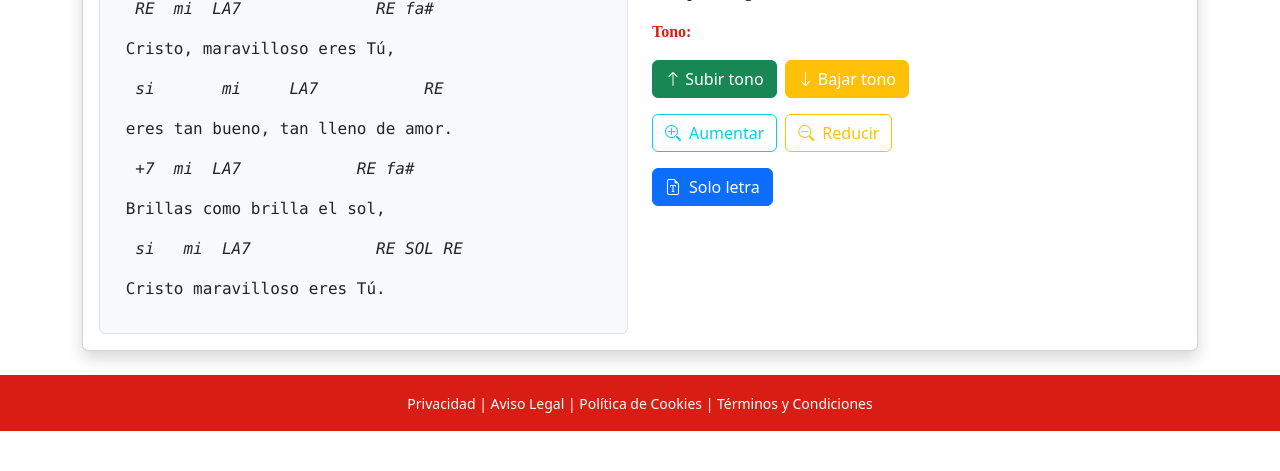
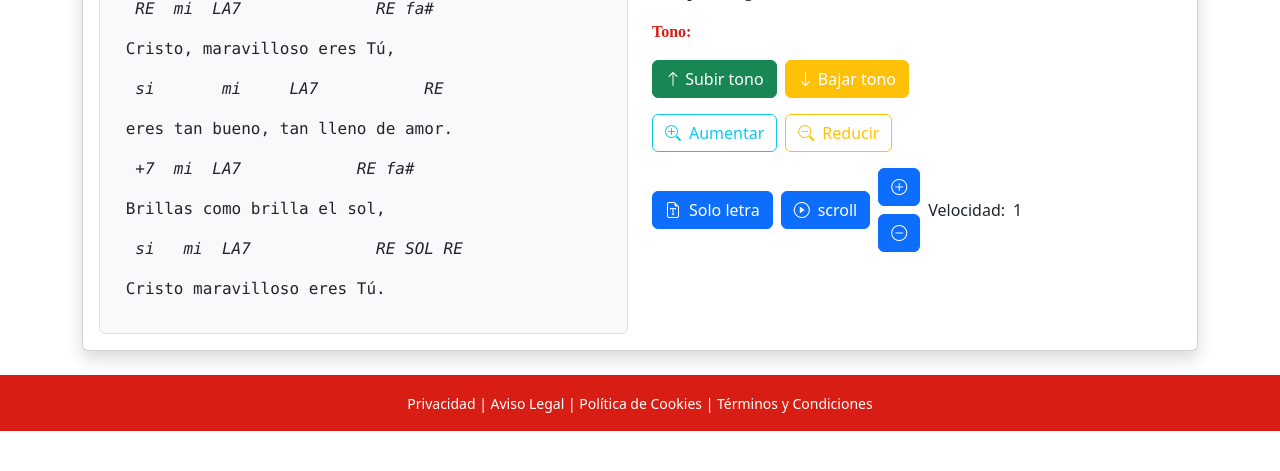
Before and after one commit to marcobatistacalado/TFG-DAW-CANCIONERO-DIGITAL-SALESIANO, a Django app: page /cancion/1/ in a window 1280 px wide. Shown: the part 329-800 px from the top of the page. Run offline with Django 5.2, Linux system fonts and the light colour scheme; data comes from the database, SQL or seed files in the repository; some libraries are stand-ins or nearby versions; some web fonts are replaced.

Commit message:
Scroll Terminado

```diff
--- a/cancionero_digital_salesiano/canciones/templates/canciones/cancion.html
+++ b/cancionero_digital_salesiano/canciones/templates/canciones/cancion.html
@@ -59,11 +59,25 @@
                             </div>
                         </div>
                     </div>
-                    <div class="mb-3">
+                    <div class="mb-3 d-flex gap-2 align-items-center">
                         <button type="button" class="btn btn-primary d-flex gap-2" id="btn-solo-letra">
                             <i class="bi bi-file-earmark-font icono"></i>Solo letra
                         </button>
-
+                        <button type="button" class="btn btn-primary d-flex gap-2" id="btn-scroll">
+                            <i class="bi bi-play-circle"></i>scroll
+                        </button>
+                        <div class="velocidades d-flex flex-column gap-2">
+                            <button type="button" class="btn btn-primary d-flex gap-2" id="btn-pls-speed">
+                                <i class="bi bi-plus-circle"></i>
+                            </button>
+                            <button type="button" class="btn btn-primary d-flex gap-2" id="btn-mn-speed">
+                                <i class="bi bi-dash-circle"></i>
+                            </button>
+                        </div>
+                        <div class="d-flex gap-2 align-items-center">
+                            <span>Velocidad:</span>
+                            <span id="velocidad-actual">1</span>
+                        </div>
                     </div>
                 </div>
             </div>
--- a/cancionero_digital_salesiano/static/css/style.css
+++ b/cancionero_digital_salesiano/static/css/style.css
@@ -80,6 +80,11 @@ pre{
     text-align: center;
 }
 
+.letra-movil{
+   max-height: 400px; /* o lo que prefieras */
+    overflow-y: auto;
+}
+
 /*Tamaño aproximado de tablets...*/
 @media screen and (max-width: 912px) {
     .letra-movil{
--- a/cancionero_digital_salesiano/static/js/main.js
+++ b/cancionero_digital_salesiano/static/js/main.js
@@ -154,4 +154,74 @@ document.addEventListener("DOMContentLoaded", function () {
             }
         });
     }
+
+
+    // === 🚀 Auto Scroll ===
+    const scrollBtn = document.getElementById("btn-scroll");
+    let scrollInterval = null;
+    let isScrolling = false;
+    let velocidad = 1; // Velocidad inicial
+    const velocidadDisplay = document.getElementById("velocidad-actual");
+
+    //Si pulamnos los botones de velocidad
+    const plusBtn = document.getElementById("btn-pls-speed");
+    const minusBtn = document.getElementById("btn-mn-speed");
+    if (plusBtn) {
+        plusBtn.addEventListener("click", () => {
+            if (velocidad < 10) { // Limitar la velocidad máxima
+                velocidad += 1;
+                actualizarVelocidadDisplay();
+                console.log("Velocidad aumentada a:", velocidad);
+            }
+        });
+    }
+    if (minusBtn) {
+        minusBtn.addEventListener("click", () => {
+            if (velocidad > 1) {
+                velocidad -= 1;
+                actualizarVelocidadDisplay()
+                console.log("Velocidad disminuida a:", velocidad);
+            }
+        });
+    }
+
+    //velocidades
+    function actualizarVelocidadDisplay() {
+        if (velocidadDisplay) {
+            velocidadDisplay.textContent = velocidad;
+        }
+    }
+
+
+    if (scrollBtn && letraContenedor) {
+        scrollBtn.addEventListener("click", () => {
+            if (!isScrolling) {
+                scrollBtn.innerHTML = `<i class="bi bi-pause-circle"></i> Detener scroll`;
+                isScrolling = true;
+
+                scrollInterval = setInterval(() => {
+                    // Desplazamos el contenedor hacia abajo
+                    letraContenedor.scrollBy({
+                        top: velocidad, // puedes ajustar la velocidad aquí
+                        behavior: "smooth"// Como queremos que sea a la hora de hacer scroll, auto lo hace muy tosco y dificil de leer
+                    });
+
+                    // Si llegó al final, detenemos el scroll
+                    if (
+                        letraContenedor.scrollTop + letraContenedor.clientHeight >=
+                        letraContenedor.scrollHeight
+                    ) {
+                        clearInterval(scrollInterval);
+                        isScrolling = false;
+                        scrollBtn.innerHTML = `<i class="bi bi-file-earmark-font icono"></i>scroll`;
+                    }
+                }, 50); // cada 50ms, ajusta para hacerlo más lento o rápido
+            } else {
+                clearInterval(scrollInterval);
+                isScrolling = false;
+                scrollBtn.innerHTML = `<i class="bi bi-file-earmark-font icono"></i>scroll`;
+            }
+        });
+    }
+
 });
```
